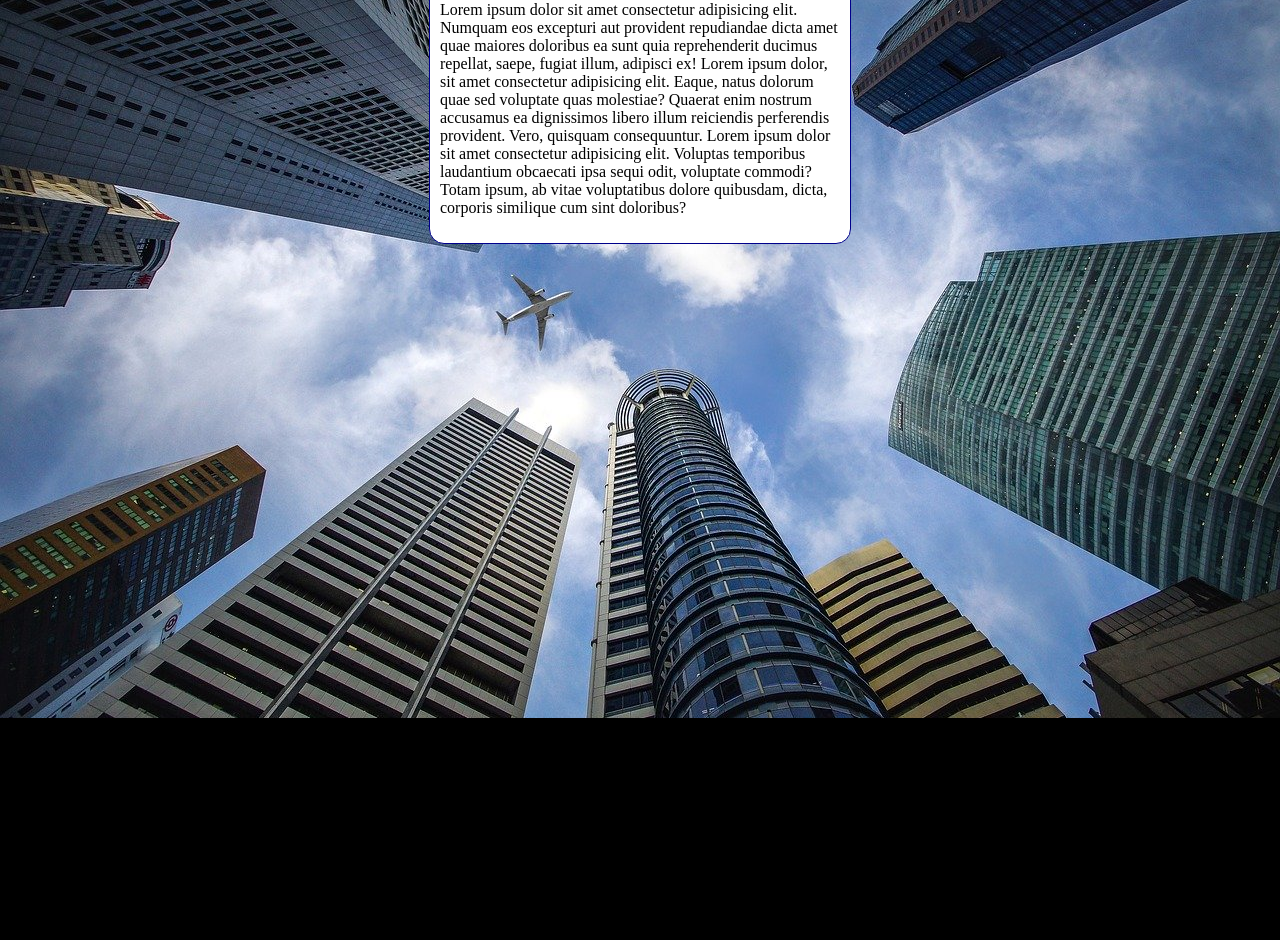
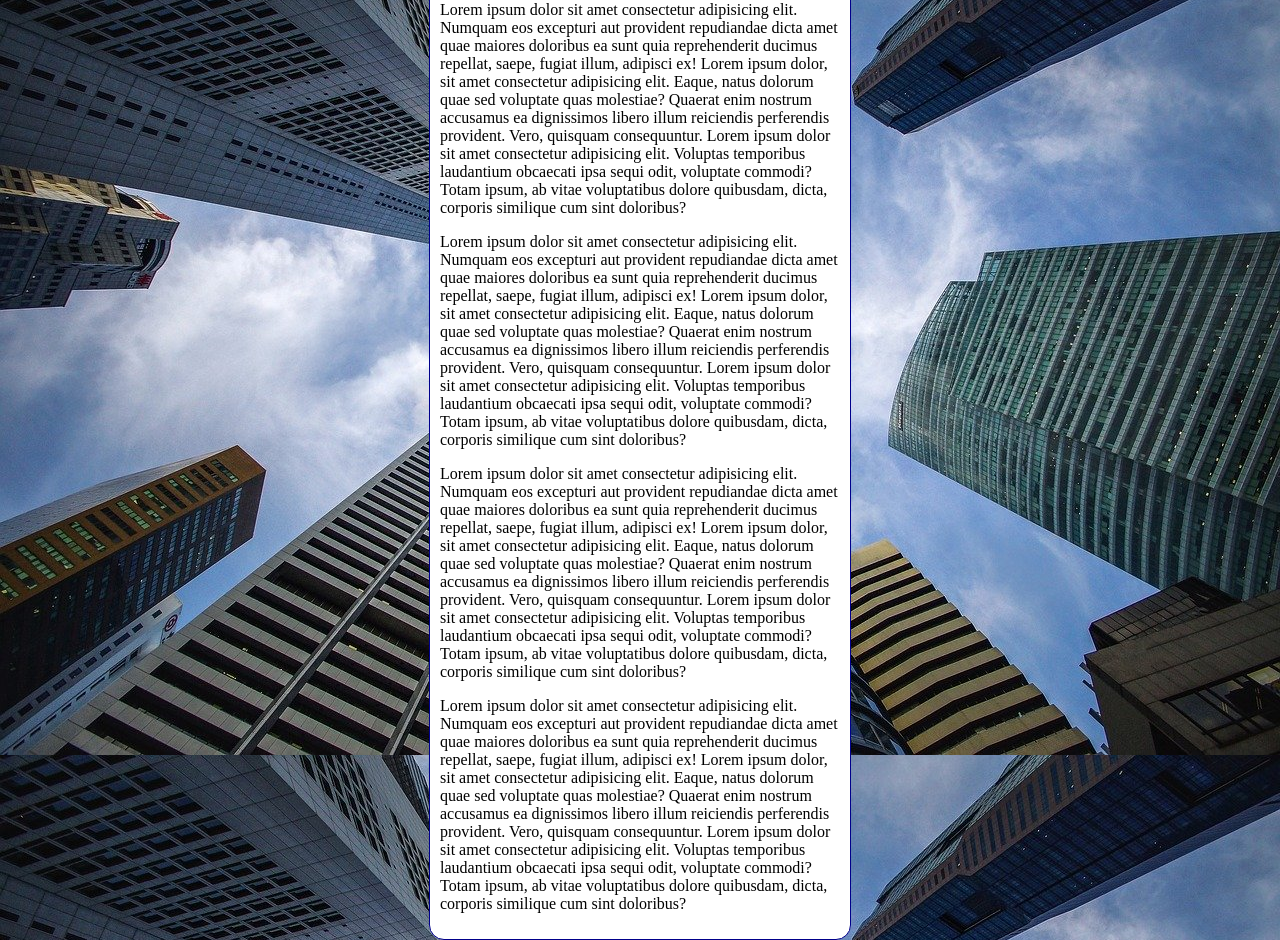
Before and after one commit to Azulao8/html-css, a plain HTML site: page exercicios/ex022/fundo006.html in a window 1280 px wide. Shown: the part 98-1038 px from the top of the page. Before the commit the page ends 816 px from the top, so only its background shows below. Drawn offline with Linux system fonts and the light colour scheme.

Commit message:
ajuste feito

```diff
--- a/exercicios/ex022/fundo006.html
+++ b/exercicios/ex022/fundo006.html
@@ -11,7 +11,7 @@
             background-color: black;
             background-image: url('imagens/wallpaper002.jpg');
             background-position: center top;
-            background-repeat: no-repeat;
+            background-repeat: repeat;
             background-size: cover;
         }
 
@@ -29,6 +29,9 @@
     <main>
         <h1>Teste de imagen de fundo</h1>
         <p>Lorem ipsum dolor sit amet consectetur adipisicing elit. Numquam eos excepturi aut provident repudiandae dicta amet quae maiores doloribus ea sunt quia reprehenderit ducimus repellat, saepe, fugiat illum, adipisci ex! Lorem ipsum dolor, sit amet consectetur adipisicing elit. Eaque, natus dolorum quae sed voluptate quas molestiae? Quaerat enim nostrum accusamus ea dignissimos libero illum reiciendis perferendis provident. Vero, quisquam consequuntur. Lorem ipsum dolor sit amet consectetur adipisicing elit. Voluptas temporibus laudantium obcaecati ipsa sequi odit, voluptate commodi? Totam ipsum, ab vitae voluptatibus dolore quibusdam, dicta, corporis similique cum sint doloribus?</p>
+        <p>Lorem ipsum dolor sit amet consectetur adipisicing elit. Numquam eos excepturi aut provident repudiandae dicta amet quae maiores doloribus ea sunt quia reprehenderit ducimus repellat, saepe, fugiat illum, adipisci ex! Lorem ipsum dolor, sit amet consectetur adipisicing elit. Eaque, natus dolorum quae sed voluptate quas molestiae? Quaerat enim nostrum accusamus ea dignissimos libero illum reiciendis perferendis provident. Vero, quisquam consequuntur. Lorem ipsum dolor sit amet consectetur adipisicing elit. Voluptas temporibus laudantium obcaecati ipsa sequi odit, voluptate commodi? Totam ipsum, ab vitae voluptatibus dolore quibusdam, dicta, corporis similique cum sint doloribus?</p>
+        <p>Lorem ipsum dolor sit amet consectetur adipisicing elit. Numquam eos excepturi aut provident repudiandae dicta amet quae maiores doloribus ea sunt quia reprehenderit ducimus repellat, saepe, fugiat illum, adipisci ex! Lorem ipsum dolor, sit amet consectetur adipisicing elit. Eaque, natus dolorum quae sed voluptate quas molestiae? Quaerat enim nostrum accusamus ea dignissimos libero illum reiciendis perferendis provident. Vero, quisquam consequuntur. Lorem ipsum dolor sit amet consectetur adipisicing elit. Voluptas temporibus laudantium obcaecati ipsa sequi odit, voluptate commodi? Totam ipsum, ab vitae voluptatibus dolore quibusdam, dicta, corporis similique cum sint doloribus?</p>
+        <p>Lorem ipsum dolor sit amet consectetur adipisicing elit. Numquam eos excepturi aut provident repudiandae dicta amet quae maiores doloribus ea sunt quia reprehenderit ducimus repellat, saepe, fugiat illum, adipisci ex! Lorem ipsum dolor, sit amet consectetur adipisicing elit. Eaque, natus dolorum quae sed voluptate quas molestiae? Quaerat enim nostrum accusamus ea dignissimos libero illum reiciendis perferendis provident. Vero, quisquam consequuntur. Lorem ipsum dolor sit amet consectetur adipisicing elit. Voluptas temporibus laudantium obcaecati ipsa sequi odit, voluptate commodi? Totam ipsum, ab vitae voluptatibus dolore quibusdam, dicta, corporis similique cum sint doloribus?</p>
     </main>
 </body>
 </html>
```
